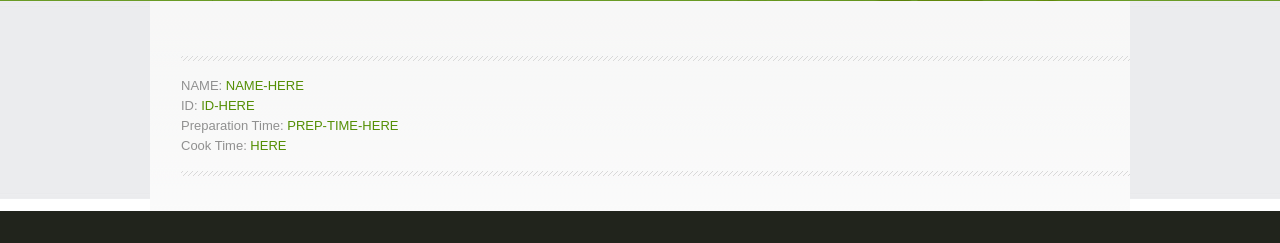
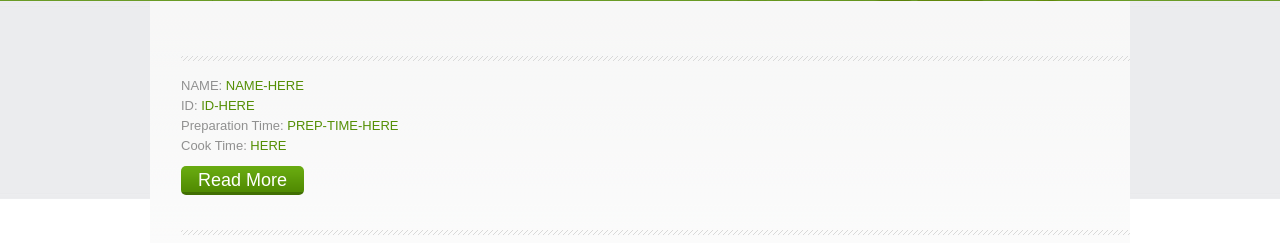
Before and after one commit to nitish29/recipeally, a Django app: page /recipe in a window 1280 px wide. Shown: the part 379-622 px from the top of the page. Run offline with Django 3.2, Linux system fonts and the light colour scheme; some web fonts are replaced.

Commit message:
adding final recipe.html with read more button

```diff
--- a/templates/recipe.html
+++ b/templates/recipe.html
@@ -30,7 +30,8 @@
         </div>
 		<div class="URL-tags">
             <span class="cuisine"> Cook Time: <a>HERE</a></span>
-
+			<br>
+			<span class="type"><a href="http://inspirythemesdemo.com/alt-foodrecipes/recipe/goat-cheese-and-chorizo-rools/" class="readmore">Read More</a></span>
 		</div>
 
         <!--<a href="http://inspirythemesdemo.com/alt-foodrecipes/recipe/goat-cheese-and-chorizo-rools/" class="readmore">Read more</a>-->
```
